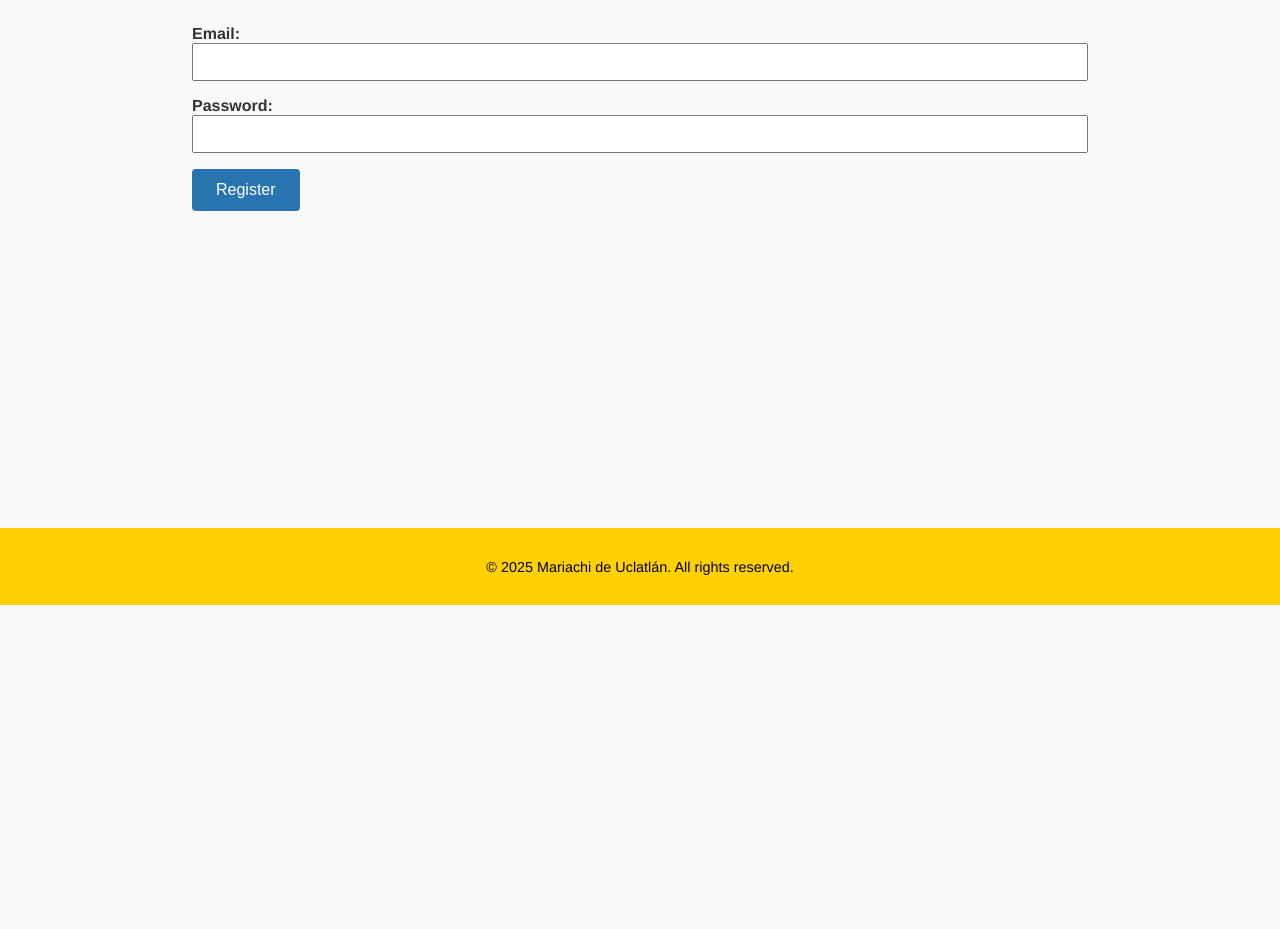
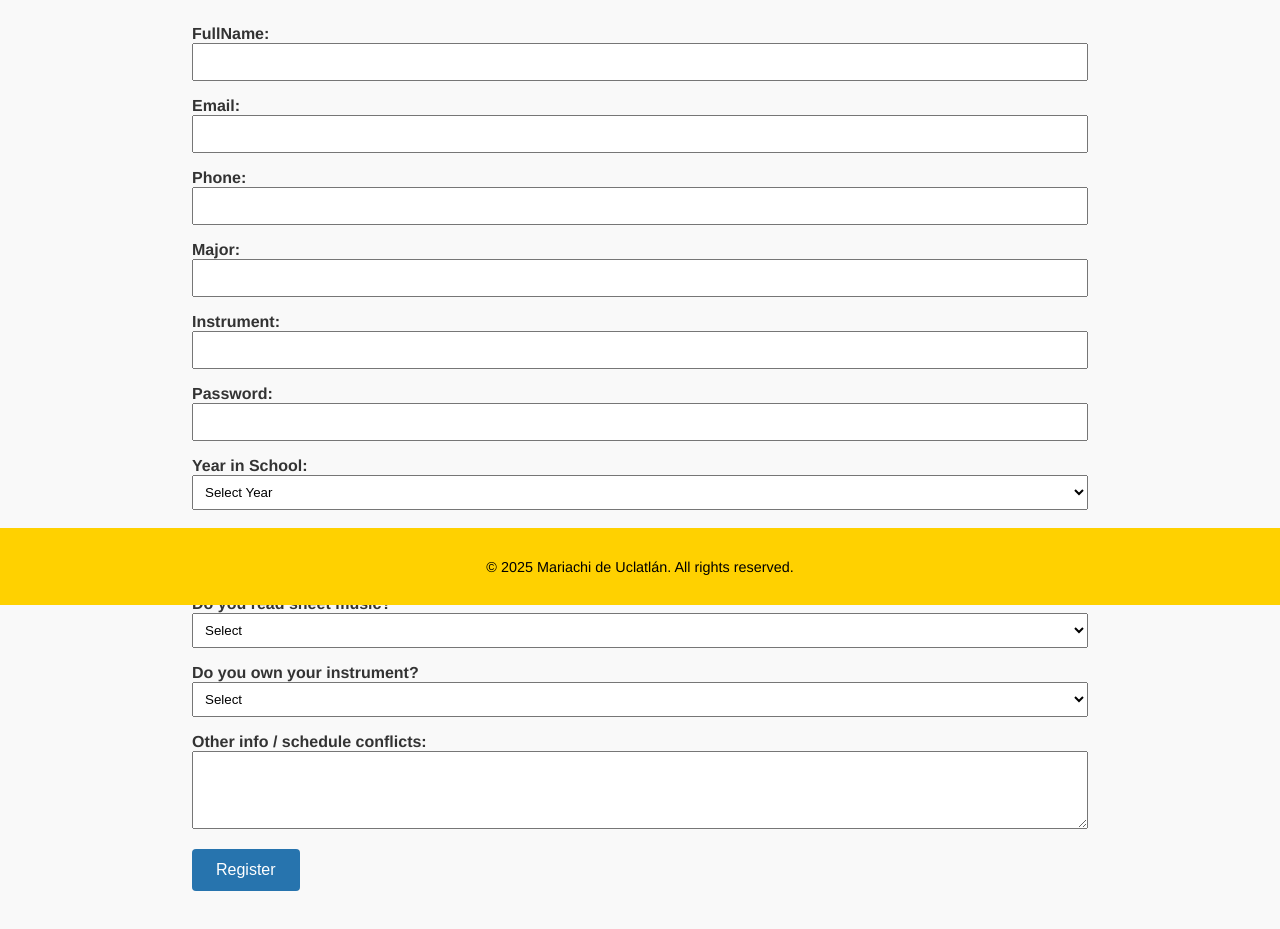
Before and after one commit to angelr4219/mariachis-uclatlan, a React (Vite) app: page /register in a window 1280 px wide. Shown: the part 195-1124 px from the top of the page. Before the commit the page ends 800 px from the top, so only its background shows below. Built offline with nearby package versions, Linux system fonts and the light colour scheme; no server answers.

Commit message:
front and working back end, now working on functionlity

```diff
--- a/src/App.tsx
+++ b/src/App.tsx
@@ -1,32 +1,59 @@
 // src/App.tsx
 import React from 'react';
-import { BrowserRouter as Router, Routes, Route } from 'react-router-dom';
+import { BrowserRouter as Router, Routes, Route, Navigate, useLocation } from 'react-router-dom';
 import Home from './pages/Home';
 import About from './pages/About';
 import Members from './pages/Members';
 import Contact from './pages/Contact';
 import Login from './pages/Login';
 import Register from './pages/Register';
+import MembersOnly from './pages/MembersOnly';
 import Navbar from './components/Navbar';
 import Footer from './components/Footer';
+import MemberNavbar from './components/MembersNavbar';
+import MemberFooter from './components/MembersFooter';
+import { onAuthStateChanged } from 'firebase/auth';
+import { auth } from './firebase';
 
 const App: React.FC = () => {
+  const [user, setUser] = React.useState<any>(null);
+  const location = useLocation();
+
+  React.useEffect(() => {
+    const unsubscribe = onAuthStateChanged(auth, (currentUser) => {
+      setUser(currentUser);
+    });
+    return () => unsubscribe();
+  }, []);
+
+  const isMemberRoute = location.pathname.startsWith('/members');
+
   return (
-    <Router>
-      <Navbar />
+    <>
+      {!isMemberRoute && <Navbar />}
+      {isMemberRoute && user && <MemberNavbar />}
       <main className="ucla-container">
         <Routes>
           <Route path="/" element={<Home />} />
           <Route path="/about" element={<About />} />
-          <Route path="/members" element={<Members />} />
+          <Route path="/members" element={user ? <MembersOnly /> : <Navigate to="/login" replace />} />
           <Route path="/contact" element={<Contact />} />
           <Route path="/login" element={<Login />} />
           <Route path="/register" element={<Register />} />
         </Routes>
       </main>
-      <Footer />
+      {!isMemberRoute && <Footer />}
+      {isMemberRoute && user && <MemberFooter />}
+    </>
+  );
+};
+
+const AppWrapper: React.FC = () => {
+  return (
+    <Router>
+      <App />
     </Router>
   );
 };
 
-export default App;
+export default AppWrapper;
--- /dev/null
+++ b/src/components/MembersFooter.css
@@ -0,0 +1,12 @@
+
+.member-footer {
+  background-color: #FFD100;
+  color: #000;
+  text-align: center;
+  padding: 1rem;
+  font-family: 'Helvetica Neue', sans-serif;
+  font-size: 0.9rem;
+  position: fixed;
+  bottom: 0;
+  width: 100%;
+}
--- /dev/null
+++ b/src/components/MembersFooter.tsx
@@ -0,0 +1,14 @@
+
+// src/components/MemberFooter.tsx
+import React from 'react';
+import './MembersFooter.css';
+
+const MembersFooter: React.FC = () => {
+  return (
+    <footer className="member-footer">
+      <p>&copy; {new Date().getFullYear()} Mariachi de Uclatlán — Members Area</p>
+    </footer>
+  );
+};
+
+export default MembersFooter;
--- /dev/null
+++ b/src/components/MembersNavbar.css
@@ -0,0 +1,32 @@
+
+
+.member-navbar {
+  background-color: #005587;
+  color: white;
+  display: flex;
+  justify-content: space-between;
+  align-items: center;
+  padding: 1rem 2rem;
+  font-family: 'Helvetica Neue', sans-serif;
+}
+
+.member-brand {
+  font-size: 1.5rem;
+  font-weight: bold;
+}
+
+.member-links {
+  list-style: none;
+  display: flex;
+  gap: 1.5rem;
+}
+
+.member-links li a {
+  color: white;
+  text-decoration: none;
+  font-weight: 500;
+}
+
+.member-links li a:hover {
+  text-decoration: underline;
+}
--- /dev/null
+++ b/src/components/MembersNavbar.tsx
@@ -0,0 +1,17 @@
+// src/components/MemberNavbar.tsx
+import React from 'react';
+import './MembersNavbar.css';
+
+const MembersNavbar: React.FC = () => {
+  return (
+    <nav className="member-navbar">
+      <div className="member-brand">Members Portal</div>
+      <ul className="member-links">
+        <li><a href="/members">Dashboard</a></li>
+        <li><a href="/">Public Site</a></li>
+      </ul>
+    </nav>
+  );
+};
+
+export default MembersNavbar;
--- a/src/components/Navbar.tsx
+++ b/src/components/Navbar.tsx
@@ -14,6 +14,7 @@ const Navbar: React.FC = () => {
         <li><Link to="/members">Members</Link></li>
         <li><Link to="/contact">Contact</Link></li>
         <li><Link to="/Login">Login</Link></li>
+        <li><Link to="/Register">Register</Link></li>
       </ul>
     </nav>
   );
--- a/src/firebase.ts
+++ b/src/firebase.ts
@@ -1,6 +1,7 @@
 // src/firebase.ts
 import { initializeApp } from 'firebase/app';
 import { getAuth } from 'firebase/auth';
+import { getFirestore } from 'firebase/firestore';
 
 const firebaseConfig = {
   apiKey: "AIzaSyBTl0Jl9ZMQBA84LBbECwzUz5jcL4dYV3Y",
@@ -13,3 +14,4 @@ const firebaseConfig = {
 
 const app = initializeApp(firebaseConfig);
 export const auth = getAuth(app);
+export const db = getFirestore(app);
--- a/src/pages/Login.tsx
+++ b/src/pages/Login.tsx
@@ -1,18 +1,22 @@
+
 // src/pages/Login.tsx
 import React, { useState } from 'react';
 import { signInWithEmailAndPassword } from 'firebase/auth';
 import { auth } from '../firebase';
+import { useNavigate } from 'react-router-dom';
 
 const Login: React.FC = () => {
   const [email, setEmail] = useState('');
   const [password, setPassword] = useState('');
   const [error, setError] = useState('');
+  const navigate = useNavigate();
 
   const handleSubmit = async (e: React.FormEvent) => {
     e.preventDefault();
+    setError('');
     try {
       await signInWithEmailAndPassword(auth, email, password);
-      alert('Logged in successfully!');
+      navigate('/MembersOnly');
     } catch (err: any) {
       setError(err.message);
     }
--- /dev/null
+++ b/src/pages/MembersOnly.tsx
@@ -0,0 +1,19 @@
+// src/pages/MembersOnly.tsx
+import React from 'react';
+import MembersNavbar from '../components/MembersNavbar';
+import MembersFooter from '../components/MembersFooter';
+
+const MembersOnly: React.FC = () => {
+  return (
+    <>
+
+      <section className="ucla-content">
+        <h1 className="ucla-heading-xl">Welcome, Member!</h1>
+        <p className="ucla-paragraph">This is your private portal. Here you’ll find updates, resources, and internal tools for Mariachi de Uclatlán members.</p>
+      </section>
+
+    </>
+  );
+};
+
+export default MembersOnly;
--- a/src/pages/Register.tsx
+++ b/src/pages/Register.tsx
@@ -1,22 +1,39 @@
+
 // src/pages/Register.tsx
 import React, { useState } from 'react';
 import { createUserWithEmailAndPassword } from 'firebase/auth';
-import { auth } from '../firebase';
+import { auth, db } from '../firebase';
+import { useNavigate } from 'react-router-dom';
+import { doc, setDoc } from 'firebase/firestore';
 
-const Register: React.FC = () => {
-  const [email, setEmail] = useState('');
-  const [password, setPassword] = useState('');
+const RegisterForm: React.FC = () => {
+  const [form, setForm] = useState({
+    fullName: '',
+    email: '',
+    phone: '',
+    year: '',
+    major: '',
+    instrument: '',
+    returning: '',
+    readsMusic: '',
+    ownsInstrument: '',
+    notes: '',
+    password: ''
+  });
   const [error, setError] = useState('');
-  const [success, setSuccess] = useState('');
+  const navigate = useNavigate();
+
+  const handleChange = (e: React.ChangeEvent<HTMLInputElement | HTMLSelectElement | HTMLTextAreaElement>) => {
+    const { name, value } = e.target;
+    setForm(prev => ({ ...prev, [name]: value }));
+  };
 
   const handleSubmit = async (e: React.FormEvent) => {
     e.preventDefault();
-    setError('');
     try {
-      await createUserWithEmailAndPassword(auth, email, password);
-      setSuccess('Registration successful!');
-      setEmail('');
-      setPassword('');
+      const userCredential = await createUserWithEmailAndPassword(auth, form.email, form.password);
+      await setDoc(doc(db, 'users', userCredential.user.uid), form);
+      navigate('/members');
     } catch (err: any) {
       setError(err.message);
     }
@@ -26,34 +43,54 @@ const Register: React.FC = () => {
     <section className="ucla-content">
       <h1 className="ucla-heading-xl">Register</h1>
       <form onSubmit={handleSubmit} style={{ marginTop: '1rem' }}>
+        {['fullName', 'email', 'phone', 'major', 'instrument', 'password'].map((field) => (
+          <div key={field} style={{ marginBottom: '1rem' }}>
+            <label htmlFor={field} style={{ display: 'block', fontWeight: 600 }}>{field.charAt(0).toUpperCase() + field.slice(1)}:</label>
+            <input
+              type={field === 'password' ? 'password' : 'text'}
+              id={field}
+              name={field}
+              value={(form as any)[field]}
+              onChange={handleChange}
+              required
+              style={{ width: '100%', padding: '0.5rem', fontSize: '1rem' }}
+            />
+          </div>
+        ))}
         <div style={{ marginBottom: '1rem' }}>
-          <label htmlFor="email" style={{ display: 'block', fontWeight: 600 }}>Email:</label>
-          <input
-            type="email"
-            id="email"
-            value={email}
-            onChange={(e) => setEmail(e.target.value)}
-            required
-            style={{ width: '100%', padding: '0.5rem', fontSize: '1rem' }}
-          />
+          <label htmlFor="year" style={{ display: 'block', fontWeight: 600 }}>Year in School:</label>
+          <select name="year" id="year" value={form.year} onChange={handleChange} required style={{ width: '100%', padding: '0.5rem' }}>
+            <option value="">Select Year</option>
+            <option>1st</option>
+            <option>2nd</option>
+            <option>3rd</option>
+            <option>4th</option>
+            <option>Graduate</option>
+          </select>
         </div>
+        {['returning', 'readsMusic', 'ownsInstrument'].map((field) => (
+          <div key={field} style={{ marginBottom: '1rem' }}>
+            <label htmlFor={field} style={{ display: 'block', fontWeight: 600 }}>{field === 'readsMusic' ? 'Do you read sheet music?' : field === 'ownsInstrument' ? 'Do you own your instrument?' : 'Are you a returning member?'}</label>
+            <select name={field} id={field} value={(form as any)[field]} onChange={handleChange} required style={{ width: '100%', padding: '0.5rem' }}>
+              <option value="">Select</option>
+              <option value="Yes">Yes</option>
+              <option value="No">No</option>
+            </select>
+          </div>
+        ))}
         <div style={{ marginBottom: '1rem' }}>
-          <label htmlFor="password" style={{ display: 'block', fontWeight: 600 }}>Password:</label>
-          <input
-            type="password"
-            id="password"
-            value={password}
-            onChange={(e) => setPassword(e.target.value)}
-            required
-            style={{ width: '100%', padding: '0.5rem', fontSize: '1rem' }}
-          />
+          <label htmlFor="notes" style={{ display: 'block', fontWeight: 600 }}>Other info / schedule conflicts:</label>
+          <textarea
+            name="notes"
+            id="notes"
+            value={form.notes}
+            onChange={handleChange}
+            rows={4}
+            style={{ width: '100%', padding: '0.5rem' }}
+          ></textarea>
         </div>
         {error && <p style={{ color: 'red' }}>{error}</p>}
-        {success && <p style={{ color: 'green' }}>{success}</p>}
-        <button
-          type="submit"
-          style={{ padding: '0.75rem 1.5rem', fontSize: '1rem', backgroundColor: '#2774AE', color: 'white', border: 'none', borderRadius: '4px' }}
-        >
+        <button type="submit" style={{ padding: '0.75rem 1.5rem', fontSize: '1rem', backgroundColor: '#2774AE', color: 'white', border: 'none', borderRadius: '4px' }}>
           Register
         </button>
       </form>
@@ -61,4 +98,4 @@ const Register: React.FC = () => {
   );
 };
 
-export default Register;
+export default RegisterForm;
```
Also changed, not shown: src/components/MembersResources.jsx (added, +43 -0 lines).
